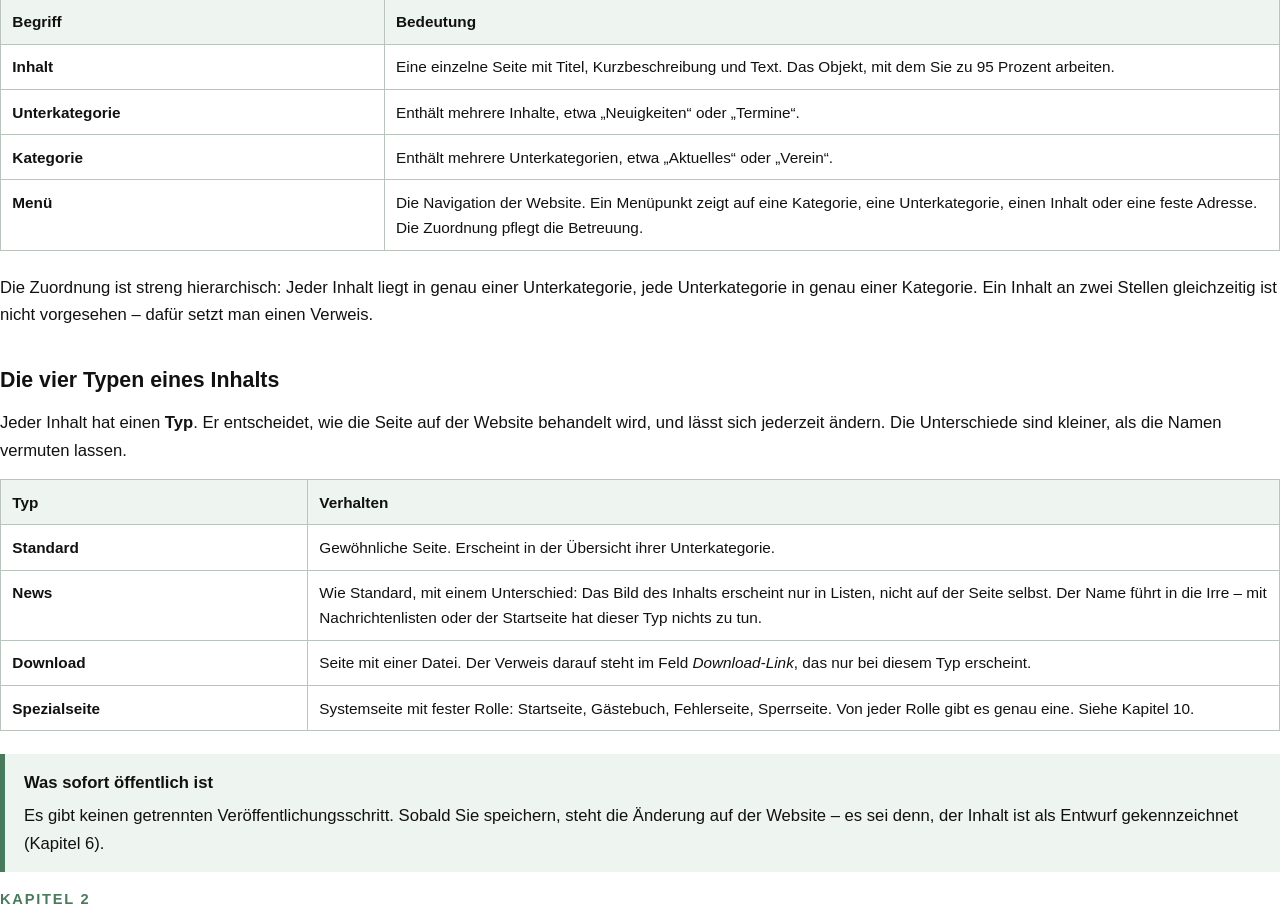
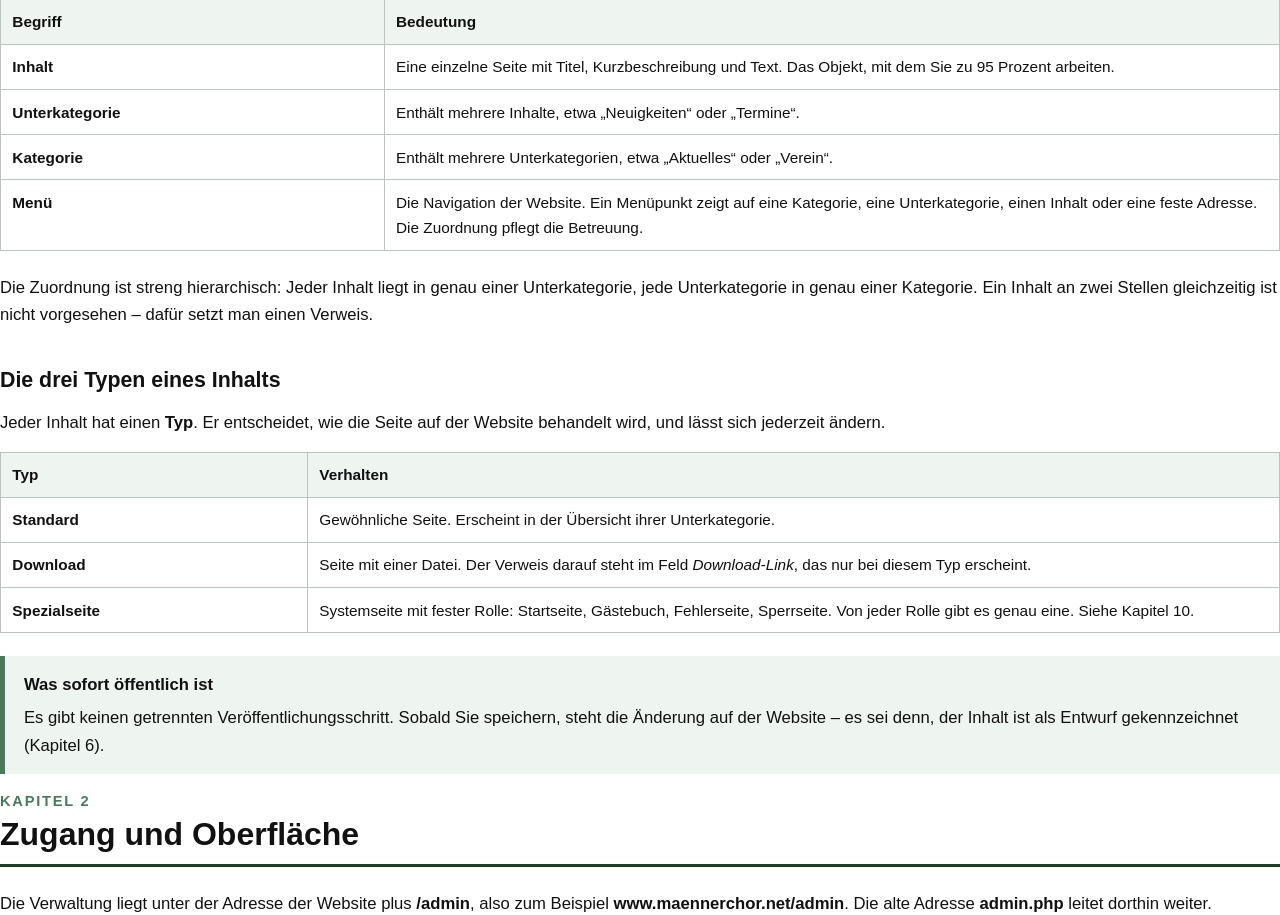
Before and after one commit to TSGames/PMS, a PHP site: page /docs/anleitung/anleitung.html in a window 1280 px wide. Shown: the part 2049-2964 px from the top of the page. Run offline with PHP 8.4, Linux system fonts and the light colour scheme.

Commit message:
Inhaltstyp "News" entfernt
Der Typ hiess "News", hatte mit Nachrichten aber nichts zu tun. Im ganzen
Quelltext wurde er an genau einer Stelle ausgewertet (index.php:1157):

    if($typ!=1 && $image)

Ein Inhalt vom Typ News zeigte sein Bild also nicht auf der Seite selbst,
nur in Listen. Keine Abfrage waehlte je Inhalte nach typ = 1 aus. Der Name
versprach eine Funktion, die es nicht gab.

Entfernt sind die Beschriftung, die Auswertung im Frontend und die beiden
Sonderfaelle im Editor, die fuer News kein grosses Bild anlegten. Die
Nummer 1 bleibt in $content_typ frei: Bestehende Datensaetze behalten sie,
werden ueberall wie Standard behandelt (ItemController::normalizeType) und
beim naechsten Speichern auf 0 gesetzt.

Wer sie in einem Rutsch bereinigen will:

    UPDATE pms_item SET typ = 0 WHERE typ = 1;

Sichtbare Folge auf einer bestehenden Website: Inhalte, die bisher News
waren und ein Bild tragen, zeigen dieses Bild nun auch beim Lesen der
Seite - vorher stand es nur in der Liste.

Nebenbei setzt das Zuruecksetzen der Mock-Datenbank jetzt auch die
Sicherungen zurueck. Sonst sah der Test "Ohne Sicherung erscheint ein
Hinweis" die Sicherung, die ein frueherer Lauf angelegt hatte.

Tests: 119 Unit-Tests, 252 E2E, Psalm fehlerfrei.

Co-Authored-By: Claude Opus 5 <noreply@anthropic.com>
Claude-Session: https://claude.ai/code/session_01V5f3eubYk5DU77AJzboSjh

```diff
--- a/docs/anleitung/anleitung.html
+++ b/docs/anleitung/anleitung.html
@@ -74,24 +74,16 @@ Unterkategorie, jede Unterkategorie in genau einer Kategorie. Ein Inhalt an
 zwei Stellen gleichzeitig ist nicht vorgesehen &ndash; dafür setzt man einen
 Verweis.</p>
 
-<h2>Die vier Typen eines Inhalts</h2>
+<h2>Die drei Typen eines Inhalts</h2>
 
 <p>Jeder Inhalt hat einen <strong>Typ</strong>. Er entscheidet, wie die
-Seite auf der Website behandelt wird, und lässt sich jederzeit ändern. Die
-Unterschiede sind kleiner, als die Namen vermuten lassen.</p>
+Seite auf der Website behandelt wird, und lässt sich jederzeit ändern.</p>
 
 <table class="uebersicht">
 <tr><th style="width:24%">Typ</th><th>Verhalten</th></tr>
 <tr>
 <td><strong>Standard</strong></td>
 <td>Gewöhnliche Seite. Erscheint in der Übersicht ihrer Unterkategorie.</td>
-</tr>
-<tr>
-<td><strong>News</strong></td>
-<td>Wie Standard, mit einem Unterschied: Das Bild des Inhalts erscheint
-nur in Listen, nicht auf der Seite selbst. Der Name führt in die Irre
-&ndash; mit Nachrichtenlisten oder der Startseite hat dieser Typ nichts zu
-tun.</td>
 </tr>
 <tr>
 <td><strong>Download</strong></td>
--- a/src/functions.php
+++ b/src/functions.php
@@ -33,8 +33,11 @@ unset($db_server);unset($db_username);unset($db_password);unset($db_databasename
 
 $pms_version="1.67";
 
+// Die 1 ist frei: Sie war der Typ "News", der sich von "Standard" nur
+// dadurch unterschied, dass das Bild des Inhalts beim Lesen der Seite
+// unterdrueckt wurde. Die Luecke bleibt, damit bestehende Datensaetze
+// mit typ = 1 ihre Nummer behalten - sie werden wie Standard behandelt.
 $content_typ[0]="Standard";
-$content_typ[1]="News";
 $content_typ[2]="Download";
 $content_typ[3]="Spezialseite";
 
--- a/src/index.php
+++ b/src/index.php
@@ -1154,7 +1154,7 @@ if(/*$_SERVER['QUERY_STRING']=="" && */!$action && !$cat && !$subcat && !$item &
                 $content.="<tr><td class=\"item_intro_td\"><div class=\"item_intro\">".$des."</div><br></td></tr>";
             }
             $i_con=edit_out(from_db("item",$item,"content"),"content","",$item_edit_mode,2);
-            if($typ!=1 && $image)
+            if($image)
             {
                 if(strstr($i_con,"#item_picture"))
                 {
```
Also changed, not shown: src/backend/Controller/ItemController.php (+21 -16 lines), src/help/item/typ.md (+1 -4 lines), tests/e2e/specs/items.spec.js (+1 -1 lines), tests/mock/database.php (+24 -0 lines), tests/mock/seed.sql (+3 -3 lines), 11 other files.
